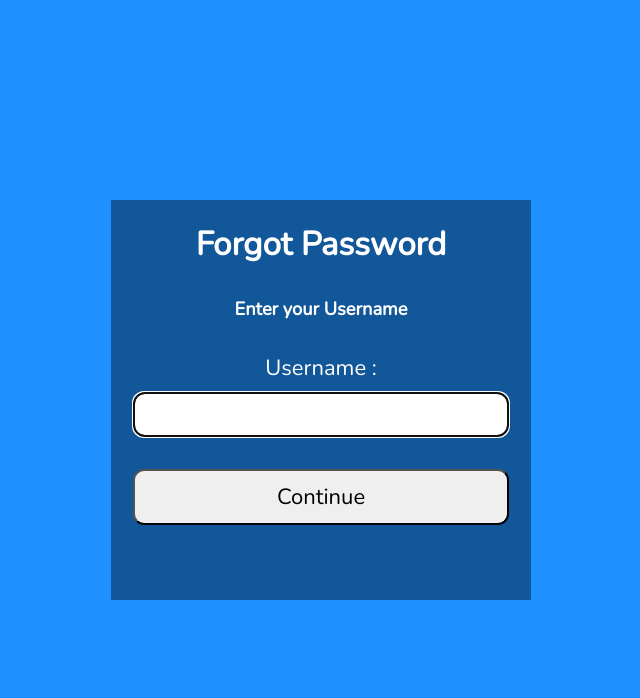
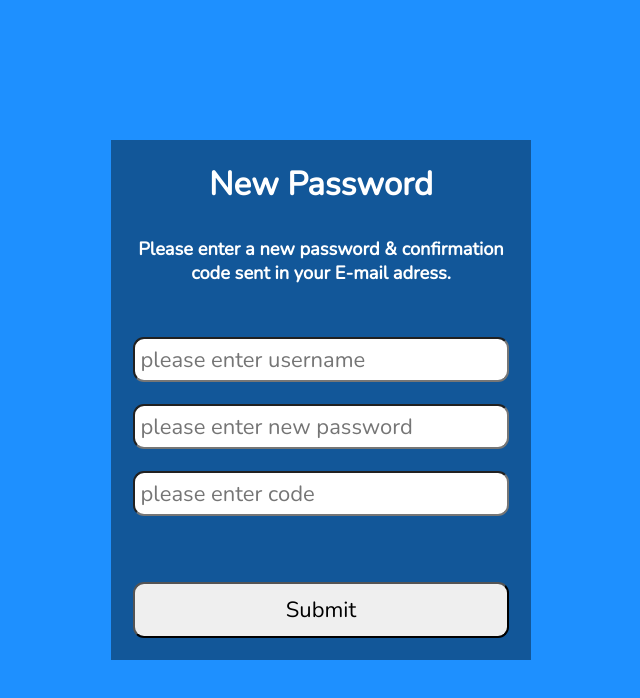
Before and after one commit to Joseph1818/Wikimedia-api-react, a React (Create React App) app: page /confirmationtPwd in a window 1280 px wide. Shown: the top 698 px of the page, without its empty margins (319-959 px from the left). Built offline with nearby package versions, Linux system fonts and the light colour scheme.

Commit message:
ConfirmationForgotpwd page added

```diff
--- a/package.json
+++ b/package.json
@@ -3,6 +3,7 @@
   "version": "0.1.0",
   "private": true,
   "dependencies": {
+    "@entur/auth-provider": "^1.1.1",
     "@fortawesome/fontawesome-svg-core": "^6.5.1",
     "@fortawesome/free-brands-svg-icons": "^6.5.1",
     "@fortawesome/free-solid-svg-icons": "^6.5.1",
@@ -15,6 +16,7 @@
     "react": "^18.2.0",
     "react-axios": "^2.0.6",
     "react-dom": "^18.2.0",
+    "react-router-dom": "^6.21.1",
     "react-scripts": "5.0.1",
     "web-vitals": "^2.1.4"
   },
--- a/src/App.js
+++ b/src/App.js
@@ -1,15 +1,20 @@
 import "./App.css";
 import Register from "./components/register";
 import Login from "./components/login";
-import ForgotPassword from "./components/forgotPwd";
-import { Link, Routes, Route } from "react-router-dom";
-
-
+import ForgotPassword from "./components/Authentification_Component/forgotPwd";
+import ConfirmationForgotPwd from "./components/Authentification_Component/confirmationForgotPwd";
+import { Link, Routes, Route, BrowserRouter } from "react-router-dom";
 
 function App() {
   return (
     <main className="App">
-      <ForgotPassword />
+      <BrowserRouter>
+        <Routes>
+          <Route index element={<Login />}></Route>
+          <Route path="/forgotPwd" element={<ForgotPassword />} />
+          <Route path="/confirmationtPwd" element={<ConfirmationForgotPwd />} />
+        </Routes>
+      </BrowserRouter>
     </main>
   );
 }
--- /dev/null
+++ b/src/components/Authentification_Component/confirmationForgotPwd.js
@@ -0,0 +1,81 @@
+import React from "react";
+import axios from "axios";
+import { useState, useRef } from "react";
+
+function ConfirmationForgotPwd() {
+  const userRef = useRef();
+
+  const [user, setUser] = useState("");
+  const [pwd, setPwd] = useState();
+  const [code, setCode] = useState();
+
+  const handleSubmitConfirm = (e) => {
+    e.preventDefault();
+    axios
+      .post(
+        " https://auth.enterprise.wikimedia.com/v1/forgot-password-confirm",
+        {
+          username: user,
+          password: pwd,
+          confirmation_code: code,
+        }
+      )
+      .then((reponse) => {
+        console.log(reponse.data);
+        alert("password successfully change!");
+      })
+      .catch((err) => {
+        console.log(err);
+        console.log(err.reponse);
+      });
+    setUser("");
+  };
+
+  return (
+    <section>
+      <h1> New Password </h1>
+      <br />
+      <h5>
+        {" "}
+        Please enter a new password & confirmation code sent in your E-mail
+        adress.{" "}
+      </h5>
+      <br />
+
+      <form onSubmit={handleSubmitConfirm}>
+        <input
+          type="text"
+          placeholder="please enter username"
+          id="username"
+          ref={userRef}
+          autoComplete="off"
+          onChange={(e) => setUser(e.target.value)}
+          value={user}
+          required
+        />
+        <input
+          type="text"
+          placeholder="please enter new password"
+          id="password"
+          autoComplete="off"
+          onChange={(e) => setPwd(e.target.value)}
+          value={pwd}
+          required
+        />
+
+        <input
+          type="password"
+          placeholder="please enter code"
+          id="code"
+          autoComplete="off"
+          onChange={(e) => setCode(e.target.value)}
+          value={code}
+          required
+        />
+      </form>
+      <button href="#"> Submit </button>
+    </section>
+  );
+}
+
+export default ConfirmationForgotPwd;
--- a/src/components/forgotPwd.js
+++ b/src/components/Authentification_Component/forgotPwd.js
@@ -1,11 +1,16 @@
 import React, { useEffect, useRef, useState } from "react";
 import axios from "axios";
+import { useNavigate } from "react-router-dom";
 
 function ForgotPassword() {
   // Setting focus on user input field.
   const userRef = useRef();
+  const navigate = useNavigate();
 
   const [user, setUser] = useState("");
+  const [pwd, setPwd] = useState();
+  const [code, setCode] = useState();
+
   const [userFocus, setUserFocus] = useState(false);
 
   useEffect(() => {
@@ -13,7 +18,6 @@ function ForgotPassword() {
   }, []);
 
   const [errMsg, setErrMsg] = useState(false);
-  const [success, setSuccess] = useState(false);
 
   const handleSubmit = async (e) => {
     e.preventDefault();
@@ -29,8 +33,9 @@ function ForgotPassword() {
         console.log(err.reponse);
       });
     setUser("");
-    setSuccess(true);
+    navigate("/confirmationtPwd");
   };
+
   return (
     <section>
       <p className={errMsg ? "errmsg" : "offScreen"} aria-live="assertive">
@@ -41,9 +46,9 @@ function ForgotPassword() {
       <h5> Enter your Username </h5>
 
       <form onSubmit={handleSubmit}>
-        <label htmlFor="username">Username :</label>
         <input
           type="text"
+          placeholder="Please enter username"
           id="username"
           ref={userRef}
           autoComplete="off"
@@ -51,7 +56,6 @@ function ForgotPassword() {
           value={user}
           required
         />
-
         <button>Continue</button>
       </form>
     </section>
--- a/src/components/login.js
+++ b/src/components/login.js
@@ -1,5 +1,6 @@
 import React, { useEffect, useRef, useState } from "react";
 import axios from "axios";
+import { Link } from "react-router-dom";
 
 const Login = () => {
   // setting focus.
@@ -49,9 +50,8 @@ const Login = () => {
           <h3> Your are logged in!</h3>
           <br />
           <p>
-            <a href="#"> Go to Home!</a>
+            <a href="/"> Go to Home!</a>
           </p>
-          <button href="#"> Sign out</button>
         </section>
       ) : (
         <section>
@@ -65,9 +65,9 @@ const Login = () => {
           </p>
           <h1>Sign In</h1>
           <form onSubmit={handleSubmit}>
-            <label htmlFor="username">Username:</label>
             <input
               type="text"
+              placeholder="Please insert username"
               id="username"
               ref={userRef}
               autoComplete="off"
@@ -76,9 +76,9 @@ const Login = () => {
               required
             />
 
-            <label htmlFor="password">Password:</label>
             <input
               type="password"
+              placeholder="Please insert password"
               id="password"
               onChange={(e) => setPwd(e.target.value)}
               value={pwd}
@@ -91,11 +91,11 @@ const Login = () => {
             Forgot password? <br />
             <span className="line">
               {/* put rooter link */}
-              <a href="#">Click here !</a>
+              <a href="/forgotPwd">Click here !</a>
             </span>
           </p>
         </section>
-      )}{" "}
+      )}
     </>
   );
 };
--- a/src/index.css
+++ b/src/index.css
@@ -49,6 +49,9 @@ a, a:visited {
     color: #fff;
 }
 
+input {
+    margin-top: 1em;
+}
 input[type="text"],
 input[type="password"],
 button,
--- a/src/index.js
+++ b/src/index.js
@@ -3,6 +3,8 @@ import ReactDOM from "react-dom/client";
 import "./index.css";
 import App from "./App";
 import reportWebVitals from "./reportWebVitals";
+import AuthProvider from "@entur/auth-provider";
+import { BrowserRouter, Routes, Route } from "react-router-dom";
 
 const root = ReactDOM.createRoot(document.getElementById("root"));
 root.render(
```
Also changed, not shown: 1 other file (tests, documents, lock files or other folders).
